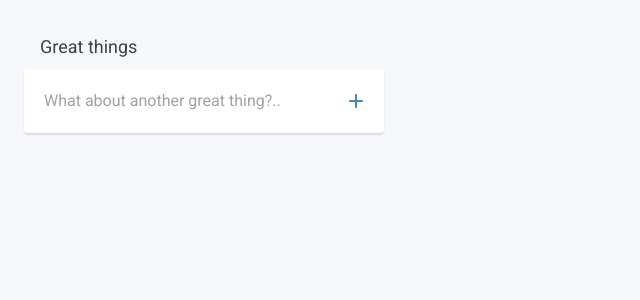
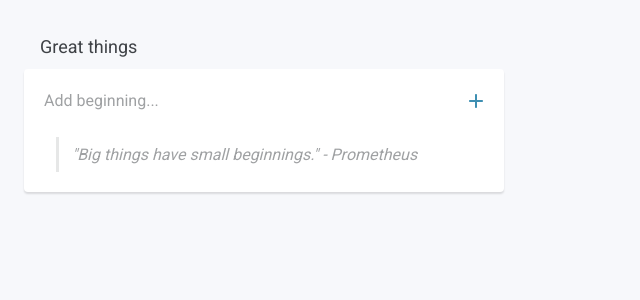
Before and after one commit to GR2EN/react-todo-ts, a React app: page / in a window 1280 px wide. Shown: the top 300 px of the page, without its empty margins (0-640 px from the left). Built offline with nearby package versions, Linux system fonts and the light colour scheme; data requests are answered from the project's data file.

Commit message:
add empty list info

```diff
--- a/src/components/TodoBlock.tsx
+++ b/src/components/TodoBlock.tsx
@@ -1,6 +1,8 @@
 import React, { ReactElement } from 'react';
+import { useSelector } from 'react-redux';
 
 import { Todo } from '../store/todo/contracts/state';
+import { selectTodoItemsIsEmpty } from '../store/todo/selectors';
 import { TodoAddField } from './TodoAddField';
 import TodoListItem from './TodoListItem';
 
@@ -9,11 +11,25 @@ export interface TodoBlock {
   items: Todo[];
 }
 
-export const TodoBlock: React.FC<TodoBlock> = ({ title, items }): ReactElement => (
+export const TodoBlock: React.FC<TodoBlock> = ({
+  title,
+  items,
+}): ReactElement => {
+  const isEmpty = useSelector(selectTodoItemsIsEmpty);
+
+  return (
     <div className="todo">
       <h4 className="todo__title">{title}</h4>
-    <div className="todo__content">
-      <TodoAddField placeholder="What about another great thing?.." />
+      <div
+        className="todo__content"
+        style={{ paddingBottom: isEmpty ? '12px' : '' }}
+      >
+        <TodoAddField placeholder="Add beginning..." />
+        {isEmpty ? (
+          <p className="quote">
+            &quot;Big things have small beginnings.&quot; - Prometheus
+          </p>
+        ) : (
           <ul className="todo__list">
             {items.map(({ id, text, completed }) => (
               <TodoListItem
@@ -24,6 +40,8 @@ export const TodoBlock: React.FC<TodoBlock> = ({ title, items }): ReactElement =
               />
             ))}
           </ul>
+        )}
       </div>
     </div>
   );
+};
--- a/src/store/todo/selectors.ts
+++ b/src/store/todo/selectors.ts
@@ -18,4 +18,7 @@ export const selectTodoItemsIsLoaded = (state: RootState): boolean =>
 export const selectTodoItemsError = (state: RootState): boolean =>
   selectLoadingState(state) === LoadingState.ERROR;
 
-  export const selectTodoItems = createSelector(selectTodo, (todo) => todo.items);
+export const selectTodoItems = createSelector(selectTodo, (todo) => todo.items);
+
+export const selectTodoItemsIsEmpty = (state: RootState): boolean =>
+  selectTodoItems(state).length === 0;
--- a/src/styles/app.scss
+++ b/src/styles/app.scss
@@ -17,3 +17,21 @@ body {
     padding: 16px;
   }
 }
+
+.quote {
+  position: relative;
+  margin-left: 2rem;
+  padding: 1rem;
+  font-style: italic;
+  color: rgba(16, 20, 25, 0.4);
+
+  &::before {
+    content: '';
+    position: absolute;
+    left: 0;
+    top: 8px;
+    width: 3px;
+    height: calc(100% - 16px);
+    background-color: rgba(16, 20, 25, 0.1);
+  }
+}
--- a/src/styles/components/_todo.scss
+++ b/src/styles/components/_todo.scss
@@ -1,5 +1,5 @@
 .todo {
-  width: 360px;
+  width: 480px;
   margin-bottom: 24px;
 
   &__title {
@@ -13,7 +13,6 @@
     border-radius: 4px;
     background-color: #fff;
     padding-top: 4px;
-    padding-bottom: 4px;
     box-shadow: 0px 2px 2px rgba(0, 0, 0, 0.12);
   }
 
```
Lines whose indentation alone changed are shown as unchanged.
